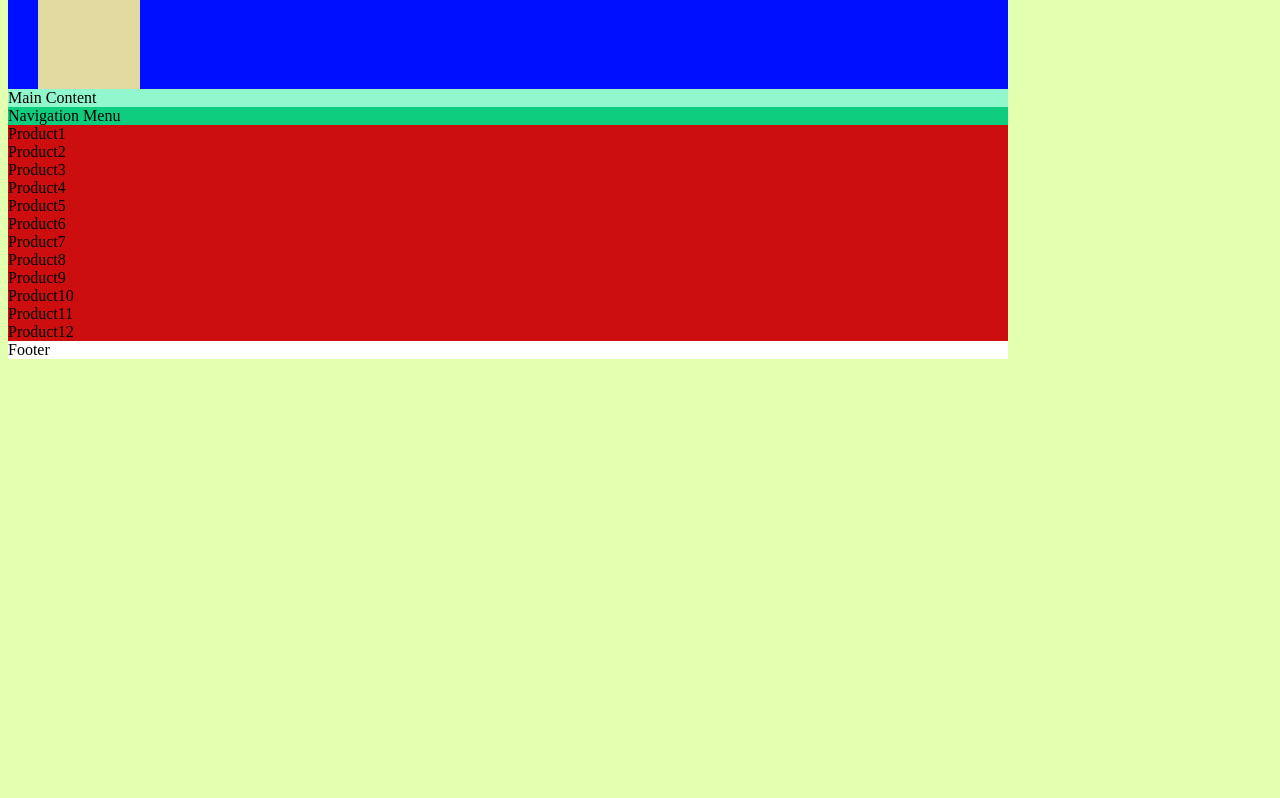
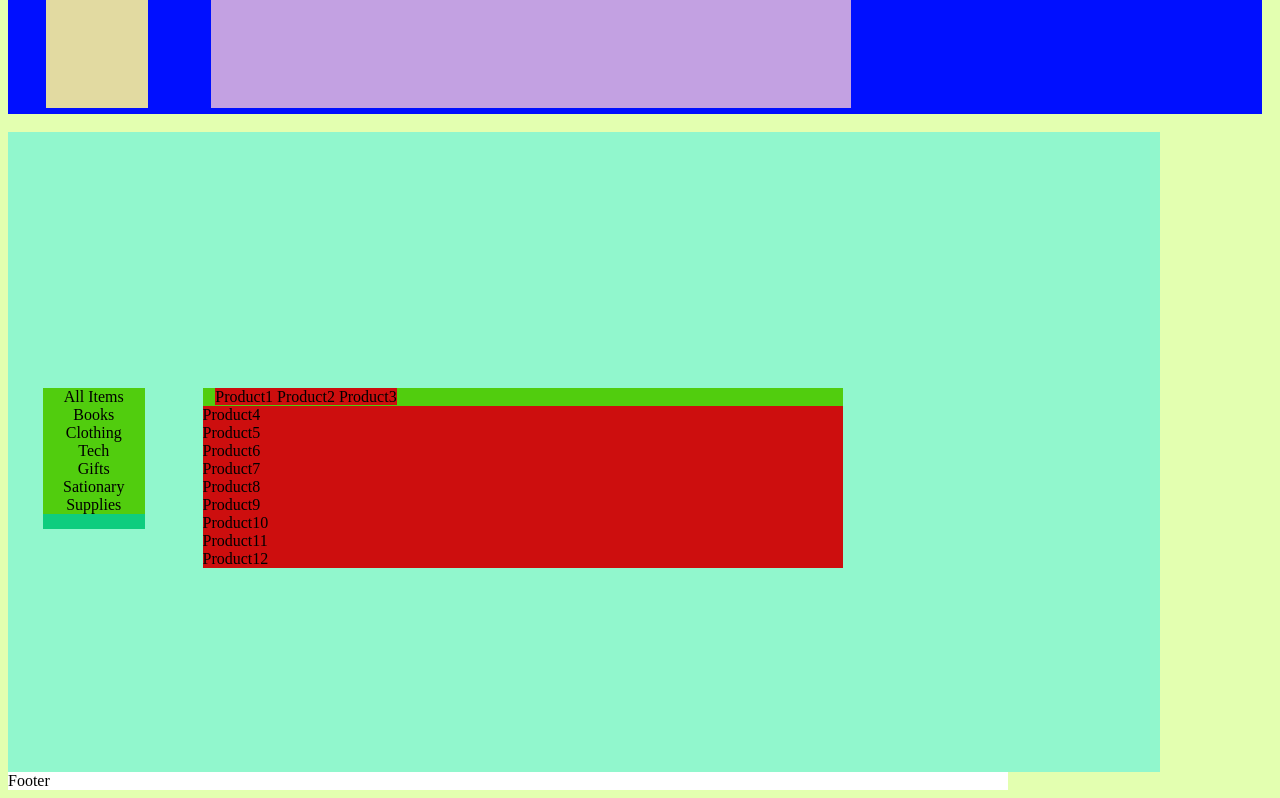
Before and after one commit to EmmettTan/ShoppingWebsite, a plain HTML site: page Assignment 1/index.html in a window 1280 px wide. Shown: the part 60-858 px from the top of the page. Before the commit the page ends 800 px from the top, so only its background shows below. Drawn offline with Linux system fonts and the light colour scheme.

Commit message:
Editing for margins and positioning of items

```diff
--- a/Assignment 1/css/style.css
+++ b/Assignment 1/css/style.css
@@ -6,11 +6,16 @@ body {
 
 #header {
 	align-content: center;
+	height: 13vw;
+	width: 98vw;
 	background-color: #000FFF;
 }
 
 #logo{
+	float: left;
+	margin-top: 1%;
 	margin-left: 3%;
+	position: relative;
 
 	height: 11vw;
 	width: 8vw;
@@ -19,27 +24,70 @@ body {
 }
 
 #welcomeBanner{
+	float: left;
+	margin-top: 1%;
+	margin-left: 5%;
+	position: relative;
+
+	height: 11vw;
+	width: 50vw;
+
 	background-color: #c3a1e2;
 }
 
 #logo, #welcomeBanner{
-	float: left;
+
 }
 
 #mainContent{
+	width: 90vw;
+	height: 50vw;
 	align-content: center;
 	background-color: #91f7cd;
 }
 
 #navigationMenu{
+	float: left;
 	background-color: #0ecd7e;
+	margin-top: 1%;
+	margin-left: 3%;
+	position: relative;
+
+	height: 11vw;
+	width: 8vw;
+}
+
+.menuItem{
+	text-align: center;
+	background-color: #51cd0e;
 }
 
 #productList{
+	float: left;
 	background-color: #51cd0e;
+	margin-top: 1%;
+	margin-left: 5%;
+	position: relative;
+
+	height: 11vw;
+	width: 50vw;
 }
 
 .product{
+	background-color: #cd0e0e;
+}
+
+.productl{
+	margin-left: 2%;
+	align-content: left;
+	background-color: #cd0e0e;
+}
+.productm{
+	align-content: center;
+	background-color: #cd0e0e;
+}
+.productr{
+	align-content: right;
 	background-color: #cd0e0e;
 }
 
--- a/Assignment 1/index.html
+++ b/Assignment 1/index.html
@@ -9,7 +9,6 @@
 
 	<body>
 		<div id="header">
-			Header
 			<div id="logo">
 				Logo
 			</div>
@@ -17,24 +16,45 @@
 				Welcome Banner
 			</div>
 		</div>
+		</br>
 
 		<div id="mainContent">
-			Main Content
 			<div id="navigationMenu">
-				Navigation Menu
+				<div class="menuItem" id="menuitem1">
+					All Items
+				</div>
+				<div class="menuItem" id="menuItem2">
+					Books
+				</div>
+				<div class="menuItem" id="menuItem3">
+					Clothing
+				</div>
+				<div class="menuItem" id="menuItem4">
+					Tech
+				</div>
+				<div class="menuItem" id="menuItem5">
+					Gifts
+				</div>
+				<div class="menuItem" id="menuItem6">
+					Sationary
+				</div>
+				<div class="menuItem" id="menuItem7">
+					Supplies
+				</div>
+
 			</div>
 			<div id="productList">
-				<div class="product" id="product1">
+				<span class="productl" id="product1">
 					Product1
-				</div>
+				</span>
 
-				<div class="product" id="product2">
+				<span class="productm" id="product2">
 					Product2
-				</div>
+				</span>
 
-				<div class="product" id="product3">
+				<span class="productr" id="product3">
 					Product3
-				</div>
+				</span>
 
 				<div class="product" id="product4">
 					Product4
```
